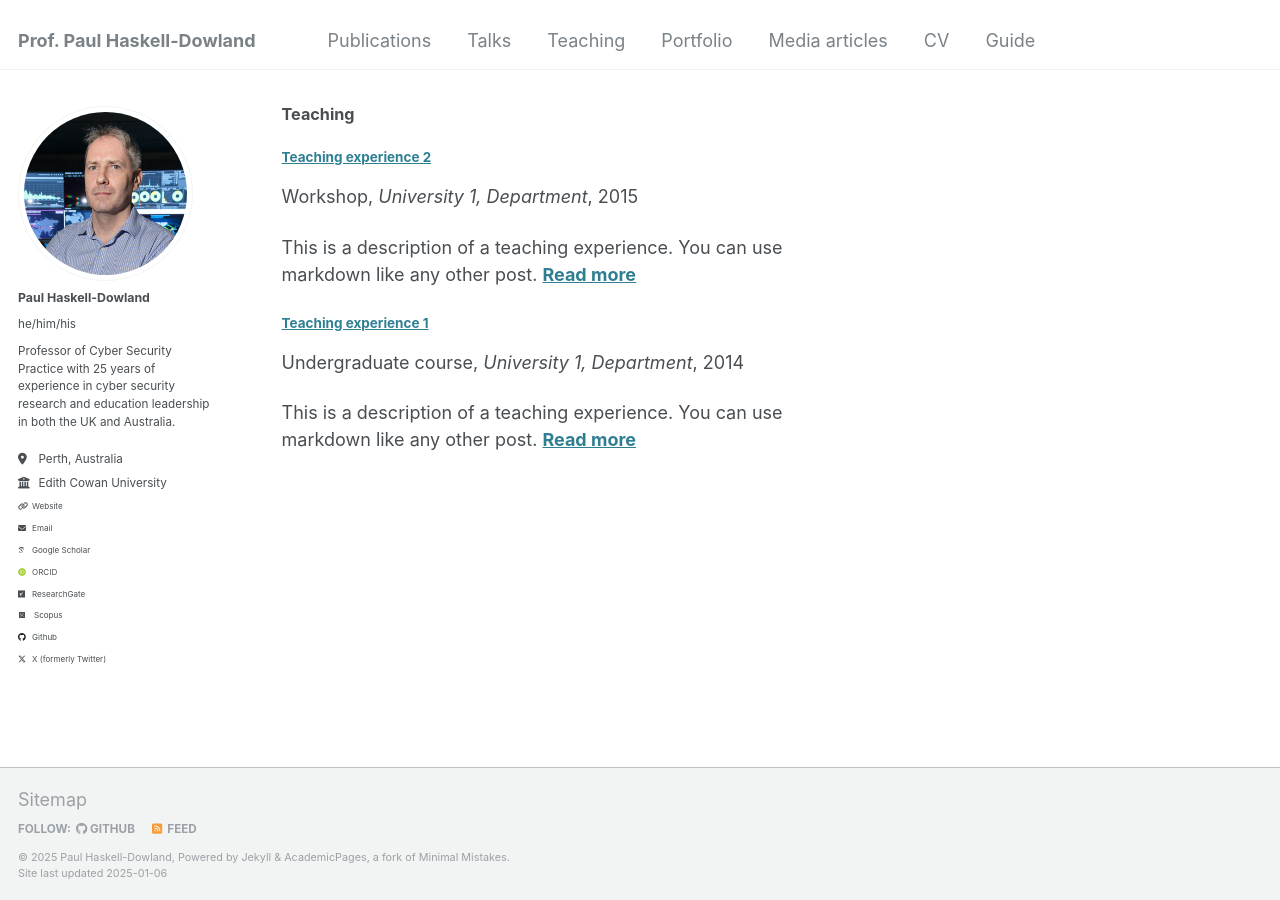
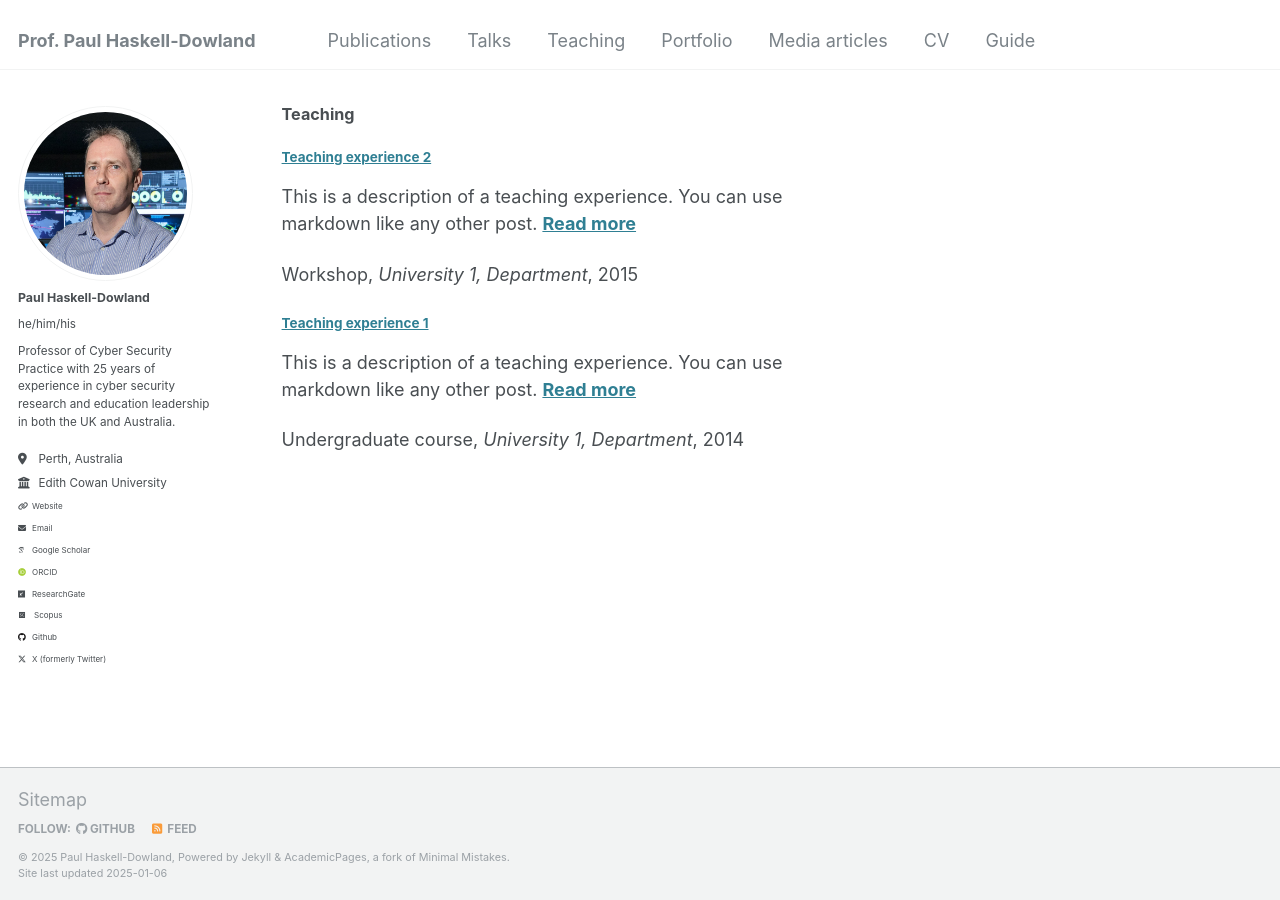
Before and after one commit to pdowland/phdweb, a Jekyll site: the page built from _pages/teaching.html, in a window 1280 px wide. Built offline with Jekyll 4.4.1, drawn with Linux system fonts in a browser that asks for light colours; some web fonts are replaced.

Commit message:
Update archive-single.html

```diff
--- a/_includes/archive-single.html
+++ b/_includes/archive-single.html
@@ -38,6 +38,12 @@
       <p class="page__meta"><i class="fa fa-clock-o" aria-hidden="true"></i> {% include read-time.html %}</p>
     {% endif %}
 
+    {% if post.excerpt and site.read_more != 'enabled' %}
+    <p class="archive__item-excerpt" itemprop="description">{{ post.excerpt | markdownify }}</p>
+    {% elsif post.excerpt and site.read_more == 'enabled' %}
+    <p class="archive__item-excerpt" itemprop="description"><p>{{ post.excerpt | markdownify | remove: '<p>' | remove: '</p>' }}<strong><a href="{{ base_path }}{{ post.url }}" rel="permalink"> Read more</a></strong></p></p>
+    {% endif %}
+
         {% if post.collection == 'teaching' %}
           <p> {{ post.type }}, <i>{{ post.venue }}</i>, {{ post.date | default: "1900-01-01" | date: "%Y" }} </p>
         {% elsif post.collection == 'publications' %}
@@ -46,11 +52,6 @@
          <p class="page__date"><strong><i class="fa fa-fw fa-calendar" aria-hidden="true"></i> {{ site.data.ui-text[site.locale].date_label | default: "Published:" }}</strong> <time datetime="{{ post.date | default: "1900-01-01" | date_to_xmlschema }}">{{ post.date | default: "1900-01-01" | date: "%B %d, %Y" }}</time></p>
         {% endif %}
 
-    {% if post.excerpt and site.read_more != 'enabled' %}
-    <p class="archive__item-excerpt" itemprop="description">{{ post.excerpt | markdownify }}</p>
-    {% elsif post.excerpt and site.read_more == 'enabled' %}
-    <p class="archive__item-excerpt" itemprop="description"><p>{{ post.excerpt | markdownify | remove: '<p>' | remove: '</p>' }}<strong><a href="{{ base_path }}{{ post.url }}" rel="permalink"> Read more</a></strong></p></p>
-    {% endif %}
 
     {% if post.citation and post.paperurl and post.slidesurl %}
       <p>Recommended citation: {{ post.citation }}<br /><a href="{{ post.paperurl }}">Download Paper</a> | <a href="{{ post.slidesurl }}">Download Slides</a></p>
```
